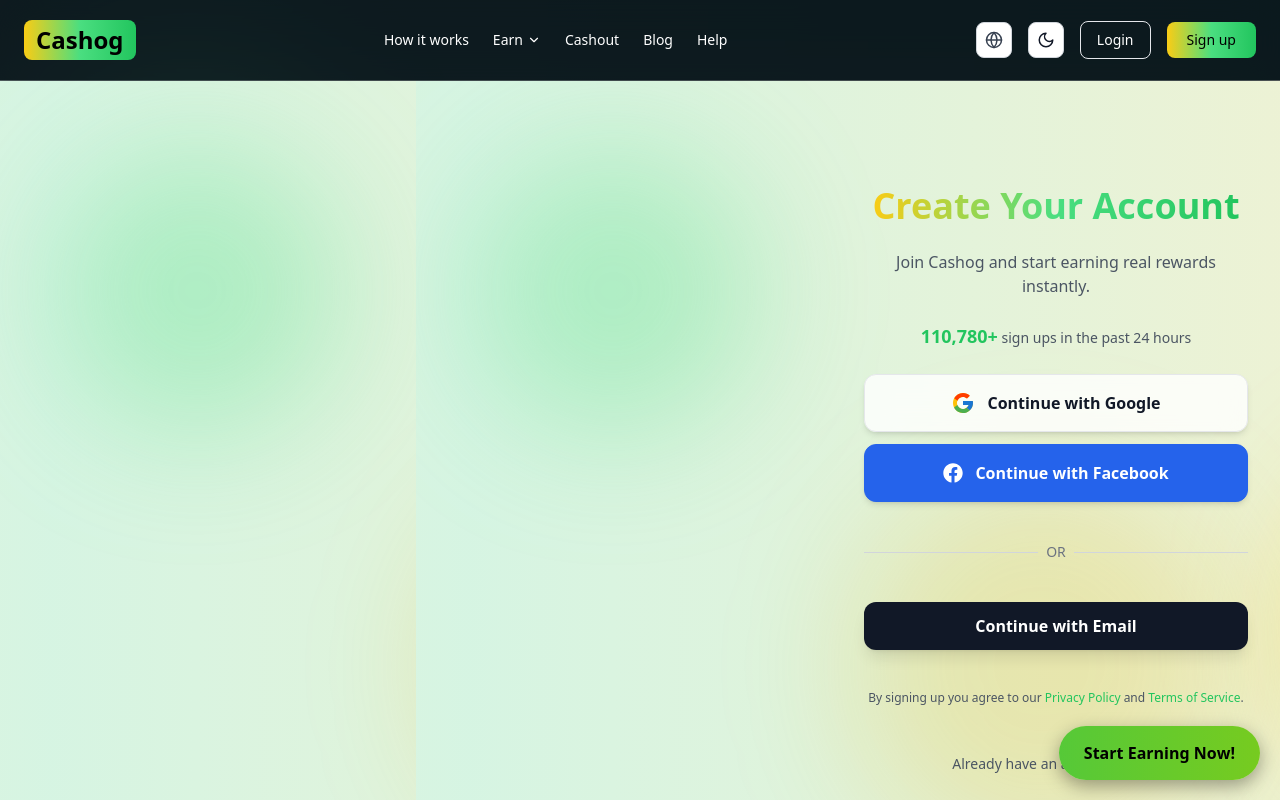
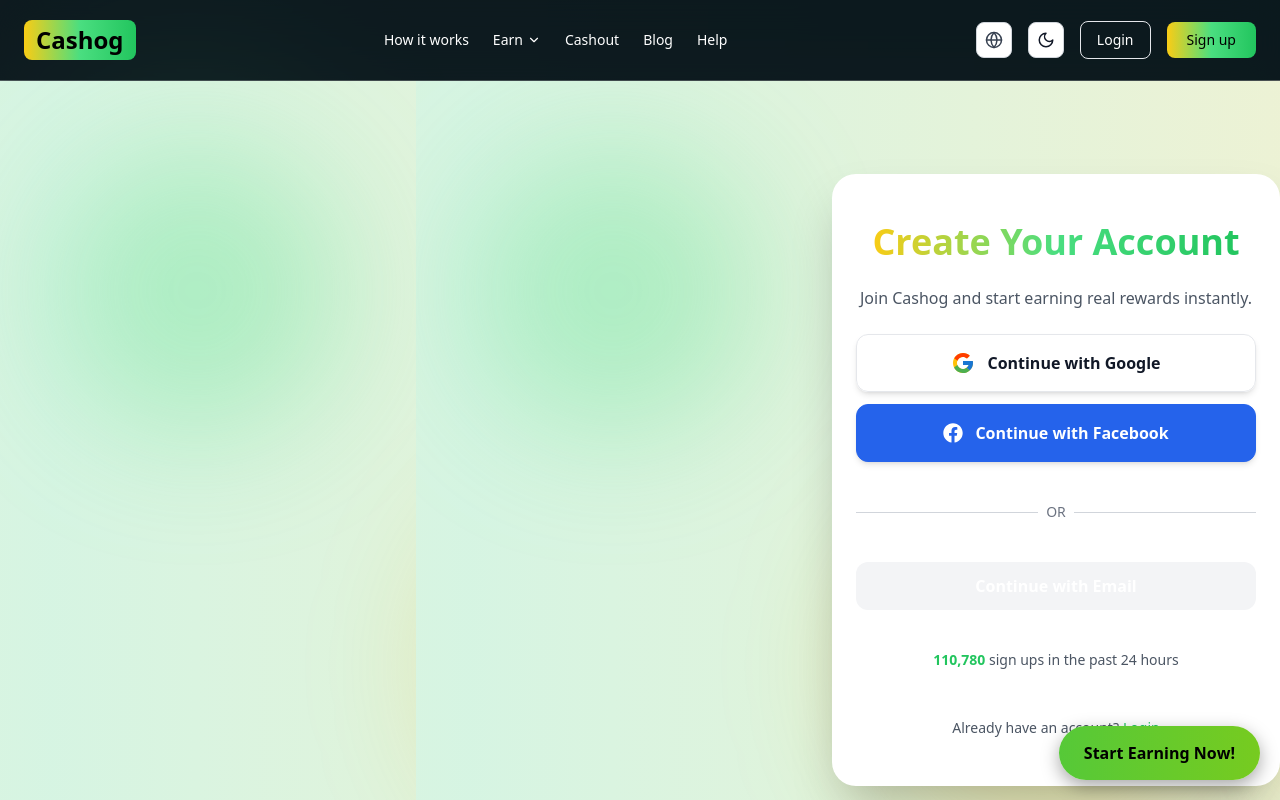
Before and after one commit to tool63/cashin, a Next.js app: page /signup in a window 1280 px wide. Shown: the top 800 px of the page. Built offline with nearby package versions, Linux system fonts and the light colour scheme.

Commit message:
Update page.tsx

```diff
--- a/app/(auth)/signup/page.tsx
+++ b/app/(auth)/signup/page.tsx
@@ -12,7 +12,6 @@ export default function SignupPage() {
   const [form, setForm] = useState({ name: "", email: "", password: "" });
   const [showPassword, setShowPassword] = useState(false);
   const [showForm, setShowForm] = useState(false);
-
   const [count, setCount] = useState(110780);
 
   // Auto-increment signup counter
@@ -38,7 +37,6 @@ export default function SignupPage() {
   const handleSubmit = (e: React.FormEvent) => {
     e.preventDefault();
     console.log("Signup Data:", form);
-    // 🔥 Add signup API logic here
   };
 
   return (
@@ -48,12 +46,11 @@ export default function SignupPage() {
         description="Create a free Cashog account and start earning rewards instantly."
       />
 
-      {/* Centered Card */}
       <motion.div
         initial={{ opacity: 0, y: 20 }}
         animate={{ opacity: 1, y: 0 }}
         transition={{ duration: 0.5 }}
-        className="w-full max-w-xl sm:max-w-md flex flex-col items-center gap-6 px-4 sm:px-8 mx-auto"
+        className="w-full max-w-xl mx-auto flex flex-col items-center gap-6 px-4 sm:px-6 py-8 sm:py-12 bg-white dark:bg-[#070A14] rounded-3xl shadow-2xl"
       >
         {/* Header */}
         <h1 className="text-3xl sm:text-4xl font-extrabold text-center bg-clip-text text-transparent bg-gradient-to-r from-yellow-400 via-green-400 to-green-500">
@@ -64,46 +61,26 @@ export default function SignupPage() {
           Join Cashog and start earning real rewards instantly.
         </p>
 
-        {/* Live Counter */}
-        <div className="text-sm text-gray-600 dark:text-gray-400 text-center">
-          <span className="font-bold text-green-500 text-lg">
-            {count.toLocaleString()}+
-          </span>{" "}
-          sign ups in the past 24 hours
-        </div>
-
-        {/* Social Buttons */}
+        {/* Social login */}
         <SocialButtons className="w-full" />
 
         {/* Divider */}
         <div className="w-full flex items-center my-4">
           <div className="flex-grow border-t border-gray-300 dark:border-gray-600"></div>
-          <span className="px-2 text-sm text-gray-500 dark:text-gray-400">
-            OR
-          </span>
+          <span className="px-2 text-sm text-gray-500 dark:text-gray-400">OR</span>
           <div className="flex-grow border-t border-gray-300 dark:border-gray-600"></div>
         </div>
 
-        {/* Continue with Email */}
-        {!showForm && (
-          <button
-            onClick={() => setShowForm(true)}
-            className="w-full bg-gray-900 hover:bg-black text-white py-3 rounded-xl font-semibold shadow-lg hover:scale-105 transition-all duration-200"
-          >
-            Continue with Email
-          </button>
-        )}
-
-        {/* Animated Form Reveal */}
+        {/* Form */}
         <AnimatePresence>
           {showForm && (
             <motion.form
               onSubmit={handleSubmit}
-              initial={{ opacity: 0, height: 0 }}
-              animate={{ opacity: 1, height: "auto" }}
-              exit={{ opacity: 0, height: 0 }}
+              initial={{ opacity: 0, y: 10 }}
+              animate={{ opacity: 1, y: 0 }}
+              exit={{ opacity: 0, y: 10 }}
               transition={{ duration: 0.4 }}
-              className="w-full flex flex-col gap-4 overflow-hidden mt-4"
+              className="w-full flex flex-col gap-4"
             >
               {/* Name */}
               <div className="relative">
@@ -114,9 +91,9 @@ export default function SignupPage() {
                   onChange={handleChange}
                   required
                   placeholder="Full Name"
-                  className="peer w-full p-4 rounded-xl border border-gray-300 dark:border-gray-600 bg-white dark:bg-[#070A14] focus:ring-2 focus:ring-green-400 placeholder-transparent"
+                  className="peer w-full p-4 rounded-xl border border-gray-300 dark:border-gray-600 bg-white dark:bg-[#070A14] text-gray-900 dark:text-white focus:outline-none focus:ring-2 focus:ring-green-400 placeholder-transparent"
                 />
-                <label className="absolute left-4 top-4 text-gray-400 text-sm transition-opacity peer-focus:opacity-0 peer-placeholder-shown:opacity-100">
+                <label className="absolute left-4 top-4 text-gray-400 dark:text-gray-500 text-sm transition-opacity peer-focus:opacity-0 peer-placeholder-shown:opacity-100">
                   Full Name
                 </label>
               </div>
@@ -130,9 +107,9 @@ export default function SignupPage() {
                   onChange={handleChange}
                   required
                   placeholder="Email"
-                  className="peer w-full p-4 rounded-xl border border-gray-300 dark:border-gray-600 bg-white dark:bg-[#070A14] focus:ring-2 focus:ring-green-400 placeholder-transparent"
+                  className="peer w-full p-4 rounded-xl border border-gray-300 dark:border-gray-600 bg-white dark:bg-[#070A14] text-gray-900 dark:text-white focus:outline-none focus:ring-2 focus:ring-green-400 placeholder-transparent"
                 />
-                <label className="absolute left-4 top-4 text-gray-400 text-sm transition-opacity peer-focus:opacity-0 peer-placeholder-shown:opacity-100">
+                <label className="absolute left-4 top-4 text-gray-400 dark:text-gray-500 text-sm transition-opacity peer-focus:opacity-0 peer-placeholder-shown:opacity-100">
                   Email
                 </label>
               </div>
@@ -146,49 +123,47 @@ export default function SignupPage() {
                   onChange={handleChange}
                   required
                   placeholder="Password"
-                  className="peer w-full p-4 pr-12 rounded-xl border border-gray-300 dark:border-gray-600 bg-white dark:bg-[#070A14] focus:ring-2 focus:ring-green-400 placeholder-transparent"
+                  className="peer w-full p-4 pr-12 rounded-xl border border-gray-300 dark:border-gray-600 bg-white dark:bg-[#070A14] text-gray-900 dark:text-white focus:outline-none focus:ring-2 focus:ring-green-400 placeholder-transparent"
                 />
-                <label className="absolute left-4 top-4 text-gray-400 text-sm transition-opacity peer-focus:opacity-0 peer-placeholder-shown:opacity-100">
+                <label className="absolute left-4 top-4 text-gray-400 dark:text-gray-500 text-sm transition-opacity peer-focus:opacity-0 peer-placeholder-shown:opacity-100">
                   Password
                 </label>
-
                 <button
                   type="button"
                   onClick={() => setShowPassword(!showPassword)}
-                  className="absolute right-4 top-1/2 -translate-y-1/2 text-gray-400 hover:text-green-500"
+                  className="absolute right-4 top-1/2 -translate-y-1/2 text-gray-400 dark:text-gray-300 hover:text-green-500"
                 >
                   {showPassword ? <EyeOff size={20} /> : <Eye size={20} />}
                 </button>
               </div>
 
               {/* Sign Up */}
-              <button className="mt-4 bg-gradient-to-r from-yellow-400 via-green-400 to-green-500 text-black py-3 rounded-xl font-extrabold shadow-lg hover:scale-105 transition-transform duration-200">
+              <button className="mt-6 bg-gradient-to-r from-yellow-400 via-green-400 to-green-500 text-black py-3 rounded-xl font-extrabold shadow-lg hover:scale-105 transition-transform duration-200">
                 Sign Up
               </button>
             </motion.form>
           )}
         </AnimatePresence>
 
-        {/* Terms */}
-        <div className="text-xs text-center text-gray-600 dark:text-gray-400 mt-4">
-          By signing up you agree to our{" "}
-          <Link href="/privacy" className="text-green-500 hover:underline">
-            Privacy Policy
-          </Link>{" "}
-          and{" "}
-          <Link href="/terms" className="text-green-500 hover:underline">
-            Terms of Service
-          </Link>
-          .
+        {/* Show form button */}
+        {!showForm && (
+          <button
+            onClick={() => setShowForm(true)}
+            className="w-full py-3 rounded-xl font-extrabold bg-gray-100 dark:bg-gray-800 hover:bg-gray-200 dark:hover:bg-gray-700 transition-colors"
+          >
+            Continue with Email
+          </button>
+        )}
+
+        {/* Live counter */}
+        <div className="text-sm text-gray-600 dark:text-gray-400 text-center mt-4">
+          <span className="font-bold text-green-500">{count.toLocaleString()}</span> sign ups in the past 24 hours
         </div>
 
-        {/* Footer */}
+        {/* Footer login */}
         <div className="flex justify-center w-full text-sm text-gray-600 dark:text-gray-400 mt-6">
           <span>Already have an account? </span>
-          <Link
-            href="/login"
-            className="ml-1 font-medium text-green-500 hover:underline"
-          >
+          <Link href="/login" className="ml-1 font-medium text-green-500 hover:underline">
             Login
           </Link>
         </div>
```
